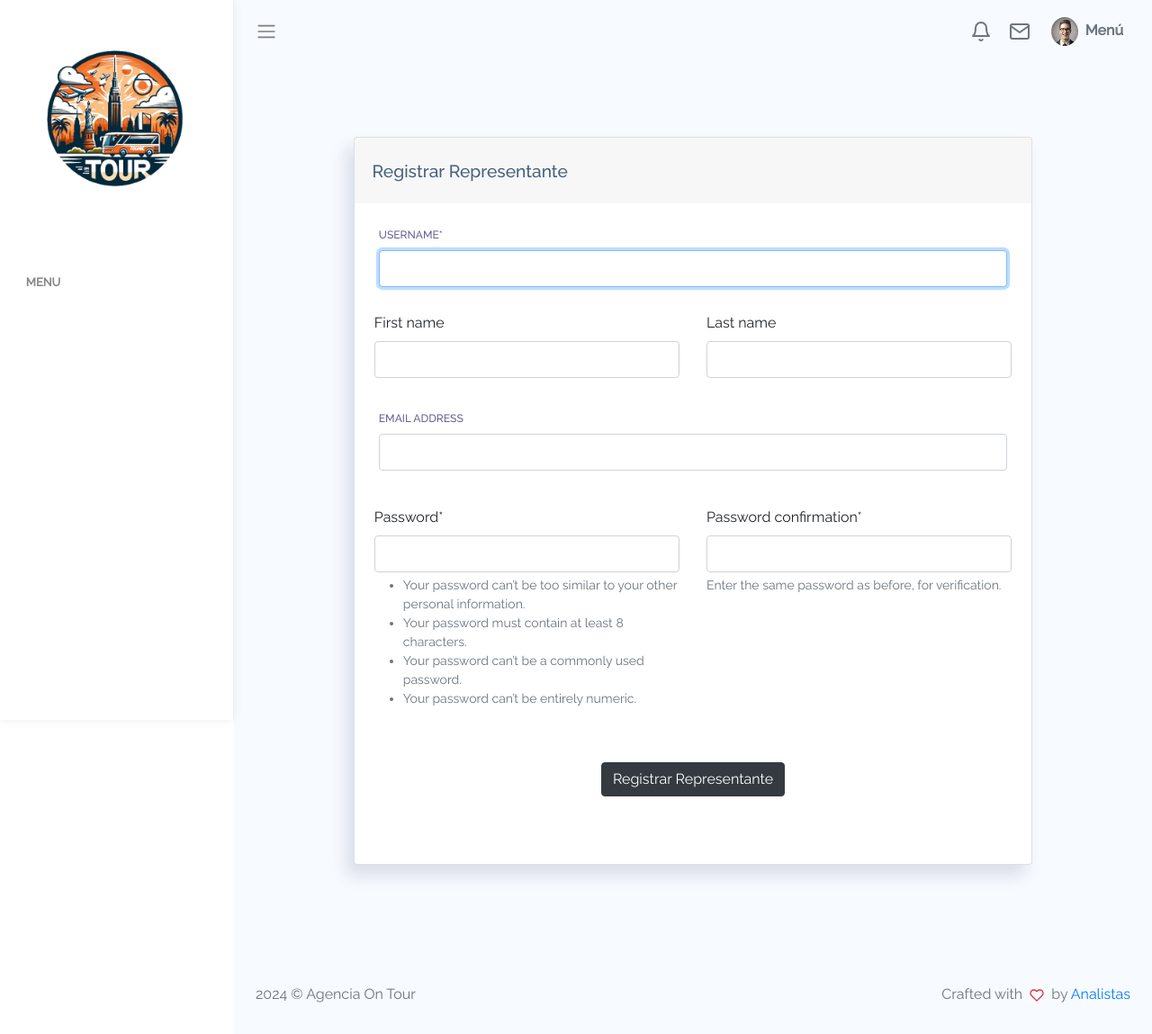
After one commit to Nvbess/Proyecto_OnTour, a Django app: page /registrar_rep/ in a window 1280 px wide. The commit adds this page. Shown: the whole page at 90% size. Run offline with Django 5.2, Linux system fonts and the light colour scheme; some libraries are stand-ins or nearby versions.

Commit message:
On Tour v1.0 / Representante / Agente / Formulario

```diff
--- a/core/forms.py
+++ b/core/forms.py
@@ -15,3 +15,18 @@ class ContratoCreation(forms.ModelForm):
             'fecha_inicio': forms.TextInput(attrs={'class': 'datepicker'}),
             'fecha_termino': forms.TextInput(attrs={'class': 'datepicker'}),
         }
+
+class RepCreationForm(UserCreationForm):
+    class Meta:
+        model = User
+        fields = ['username', 'first_name', 'last_name','email', 'password1', 'password2']
+        help_texts = {
+            'username': None,
+            'password1': None
+        }
+
+    def clean_username(self):
+        username = self.cleaned_data.get('username')
+        if User.objects.filter(username=username).exclude(pk=self.instance.pk).exists():
+            raise forms.ValidationError("Este usuario ya existe!")
+        return username
--- a/core/templates/core/base.html
+++ b/core/templates/core/base.html
@@ -34,6 +34,8 @@
                 <div class="sidebar-menu">
                     <ul class="menu">
                         <li class='sidebar-title'>Menu</li>
+                        {% for group in user.groups.all %}
+                        {% if group.name == 'Agente' %}
                         <li class="sidebar-item active ">
                             <a href="{% url 'index' %}" class='sidebar-link'>
                                 <i data-feather="home" width="20"></i>
@@ -46,13 +48,34 @@
                                 <span>Generar Contrato</span>
                             </a>
                         </li>
-
                         <li class="sidebar-item  ">
                             <a href="{% url 'listar' %}" class='sidebar-link'>
                                 <i data-feather="file-text" width="20"></i>
                                 <span>Listar Contratos</span>
                             </a>
                         </li>
+                        <li class="sidebar-item ">
+                            <a href="{% url 'registrar_rep' %}" class='sidebar-link'>
+                                <i data-feather="users" width="20"></i>
+                                <span>Creación de cuentas</span>
+                            </a>
+                        </li>
+                        {% endif %}
+                        {% if group.name == 'Representante' %}
+                        <li class="sidebar-item active ">
+                            <a href="{% url 'index' %}" class='sidebar-link'>
+                                <i data-feather="home" width="20"></i>
+                                <span>Página Principal</span>
+                            </a>
+                        </li>
+                        <li class="sidebar-item ">
+                            <a href="{% url 'listarRep' %}" class='sidebar-link'>
+                                <i data-feather="users" width="20"></i>
+                                <span>Revisar Contratos</span>
+                            </a>
+                        </li>
+                        {% endif %}
+                        {% endfor %}
                     </ul>
                 </div>
                 <button class="sidebar-toggler btn x"><i data-feather="x"></i></button>
--- /dev/null
+++ b/core/templates/core/registro.html
@@ -0,0 +1,52 @@
+{% extends 'core/base.html' %}
+{% load static %}
+{% block contenido %}
+
+{% load crispy_forms_tags %}
+
+<section id="multiple-column-form" style="padding: 8%; margin-left: 5%; margin-right: 5%;">
+    <div class="row match-height">
+        <div class="col-12">
+            <div class="card">
+                <div class="card-header">
+                <h1 class="card-title" style="margin-top: 2%;">Registrar Representante</h1>
+                </div>
+                <div class="card-content">
+                    <div class="card-body">
+                        <form method="POST">
+                            {% csrf_token %}
+                            <div class="form-row">
+                                <div class="form-group col-md-12 mb-1">
+                                    {{ form.username|as_crispy_field }}
+                                </div>
+                                <div class="row mt-2">
+                                    <div class="col mb-3">
+                                        {{ form.first_name|as_crispy_field }}
+                                    </div>
+                                    <div class="col mb-3">
+                                        {{ form.last_name|as_crispy_field }}
+                                    </div>
+                                </div>
+                                <div class="form-group col-md-12 mb-3">
+                                    {{ form.email|as_crispy_field }}
+                                </div>
+                                <div class="row mt-2">
+                                    <div class="col mb-3">
+                                        {{ form.password1|as_crispy_field }}
+                                    </div>
+                                    <div class="col mb-3">
+                                        {{ form.password2|as_crispy_field }}
+                                    </div>
+                                </div>
+                            </div>
+                            <div class="text-center pt-1 mt-2 mb-5 pb-1">
+                                <input type="submit" class="btn btn-dark mt-3" value="Registrar Representante">
+                            </div>
+                        </form>
+                    </div>
+                </div>
+            </div>
+        </div>
+    </div>
+</section>
+{% endblock %}
--- a/core/urls.py
+++ b/core/urls.py
@@ -8,7 +8,9 @@ urlpatterns = [
     path("listar/", listarContrato, name="listar"),
     path("ver-contrato/<int:id>/", verContrato, name="ver-contrato"),
     path('contrato-pdf/<int:id>/', contrato_to_pdf, name='pdf'),
+    path("listar-rep/", listarContratoRepresentante, name="listarRep"),
     # Login/Logout
     path('', auth_views.LoginView.as_view(template_name='registration/login.html'), name='login'),
     path('logout/', auth_views.LogoutView.as_view(template_name='registration/logout.html'), name='logout'),
+    path('registrar_rep/',registro_representante,name="registrar_rep"),
 ]
--- a/core/views.py
+++ b/core/views.py
@@ -2,6 +2,7 @@ from django.shortcuts import render, redirect, get_object_or_404
 from django.contrib import messages
 from .models import *
 from .forms import *
+from django.contrib.auth.models import Group,User
 from io import BytesIO
 from django.http import HttpResponse
 from xhtml2pdf import pisa
@@ -11,7 +12,6 @@ from django.template.loader import get_template,render_to_string
 
 def index(request):
     return render(request, 'core/index.html')
-
 
 def contrato(request):
     if request.method == 'POST':
@@ -53,3 +53,32 @@ def contrato_to_pdf(request, id):
         return response
 
     return HttpResponse('Error al generar el PDF.', status=500)
+
+def registro_representante(request):
+    aux = {
+        'form' : RepCreationForm()
+    }
+
+    if request.method == 'POST':
+        formulario = RepCreationForm(data=request.POST)
+        if formulario.is_valid():
+            user = formulario.save()
+            # AÑADIMOS EL GRUPO CLIENTE AL USUARIO
+            group = Group.objects.get(name='Representante')
+            user.groups.add(group)
+            messages.success(request, "Representante Agregado Correctamente!")
+        else:
+            aux['form'] = formulario
+            messages.error(request, "No se pudo registrar al representante!")
+
+    return render(request, 'core/registro.html', aux)
+
+def listarContratoRepresentante(request):
+    contratos = Contrato.objects.all()
+
+    # Pasar el usuario actual a la plantilla
+    aux = {
+        'contratos': contratos,
+        'user': request.user,
+    }
+    return render(request, 'core/representante/listar-contrato-rep.html', aux)
```
Also changed, not shown: core/templates/core/index.html (+90 -5 lines), core/templates/core/representante/listar-contrato-rep.html (added, +49 -0 lines), db.sqlite3.
